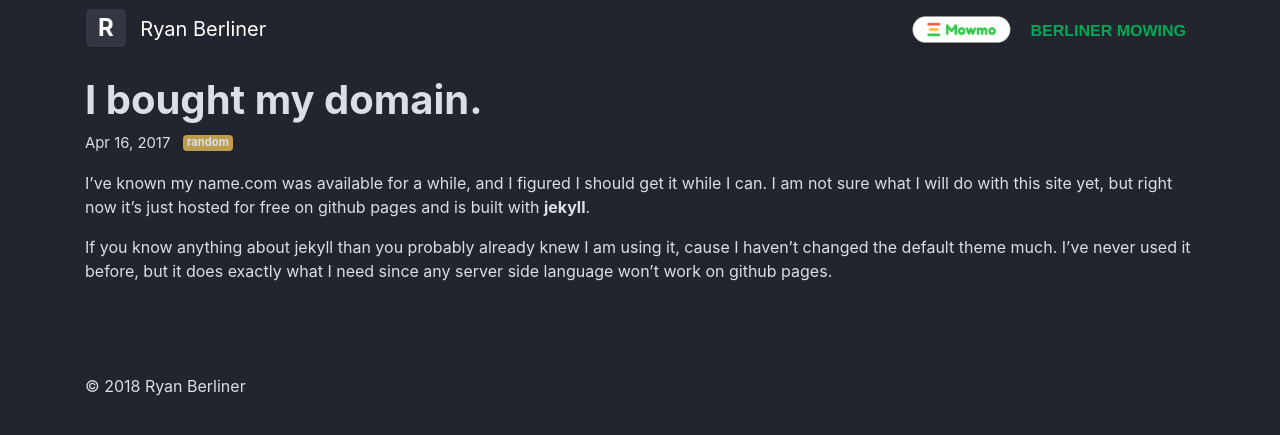
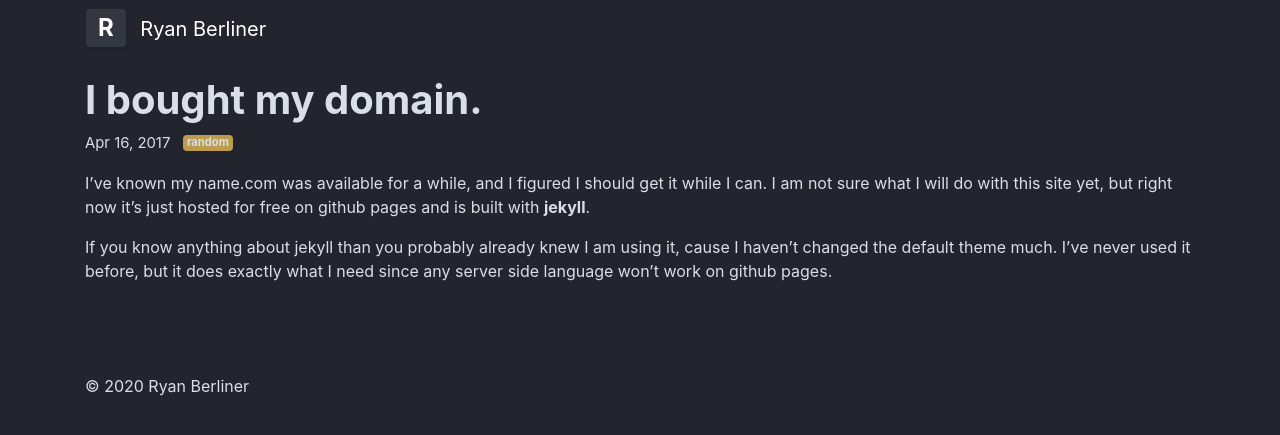
Before and after one commit to RyanBerliner/ryanberliner.github.io, a Jekyll site: the page built from _posts/2017-04-16-i-bought-my-domain.markdown, in a window 1280 px wide. Shown: the top 435 px of the page. Built offline with Jekyll 4.4.1, drawn with Linux system fonts in a browser that asks for light colours; nearby versions of some CDN libraries; comment, search, counter and statistics services are not loaded.

Commit message:
updates copyright, removes biz links in header, fixes url in jekyll config

```diff
--- a/_config.yml
+++ b/_config.yml
@@ -18,8 +18,7 @@ email: ryan@ryanberliner.com
 description: > # this means to ignore newlines until "baseurl:"
 
 baseurl: "" # the subpath of your site, e.g. /blog
-url: "http://www.ryanberliner.com" # the base hostname & protocol for your site, e.g. http://example.com
-twitter_username:
+url: "https://ryanberliner.com" # the base hostname & protocol for your site, e.g. http://example.com
 github_username: ryanberliner
 
 sass:
--- a/_includes/footer.html
+++ b/_includes/footer.html
@@ -2,7 +2,7 @@
     <footer class="container">
         <div class="row">
             <div class="col-lg-12">
-                &copy; 2018 Ryan Berliner
+                &copy; 2020 Ryan Berliner
             </div>
         </div>
     </footer>
--- a/_includes/header.html
+++ b/_includes/header.html
@@ -4,23 +4,5 @@
       <span>R</span>
       {{ site.title }}
     </a>
-    <button class="navbar-toggler" type="button" data-toggle="collapse" data-target="#navbarText" aria-controls="navbarText" aria-expanded="false" aria-label="Toggle navigation">
-      <span class="navbar-toggler-icon"></span>
-    </button>
-    <div class="collapse navbar-collapse" id="navbarText">
-      <ul class="navbar-nav ml-auto">
-        <li class="nav-item">
-          <a class="nav-link" href="https://mowmolawn.com" target="_blank">
-            <img src="{{ site.baseurl }}/img/icons/mowmo-logo.png" alt="Mowmo Lawn Logo" class="mowmo-icon">
-            <span class="sr-only">Mowmo</span>
-          </a>
-        </li>
-        <li class="nav-item">
-          <a class="nav-link" href="https://berlinermowing.com" target="_blank">
-            <strong style="font-family: Helvetica; color: #00aa55;">BERLINER MOWING</strong>
-          </a>
-        </li>
-      </ul>
-    </div>
   </nav>
 </header>
```
